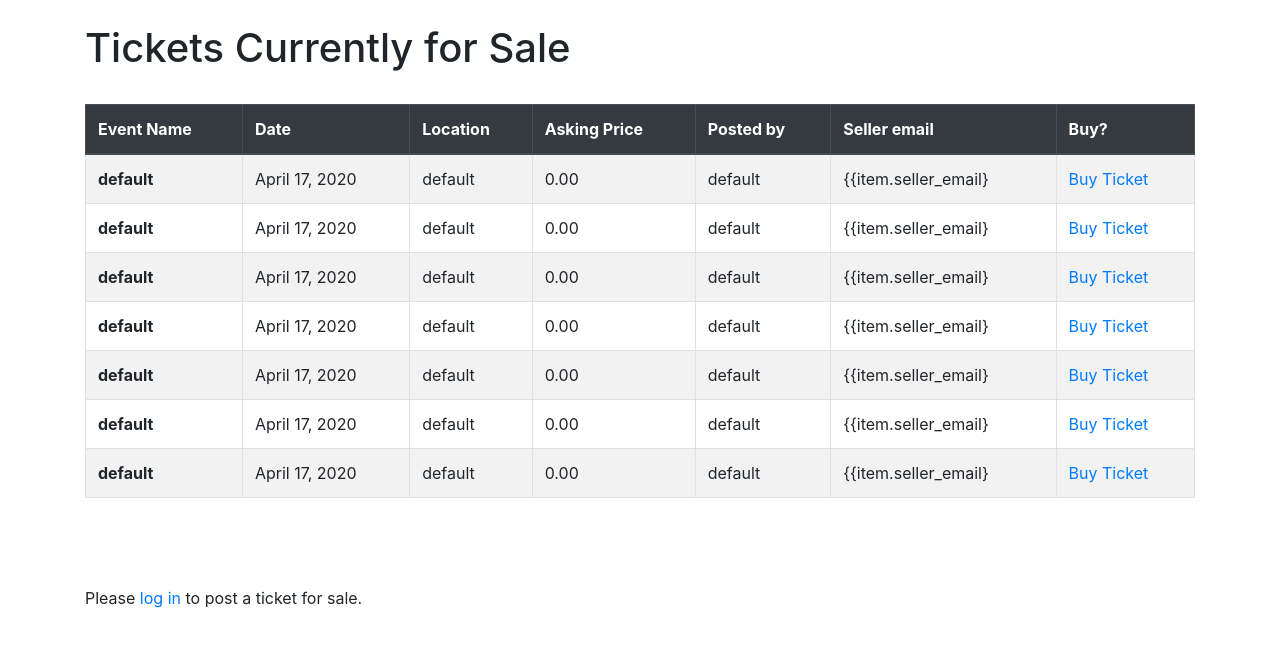
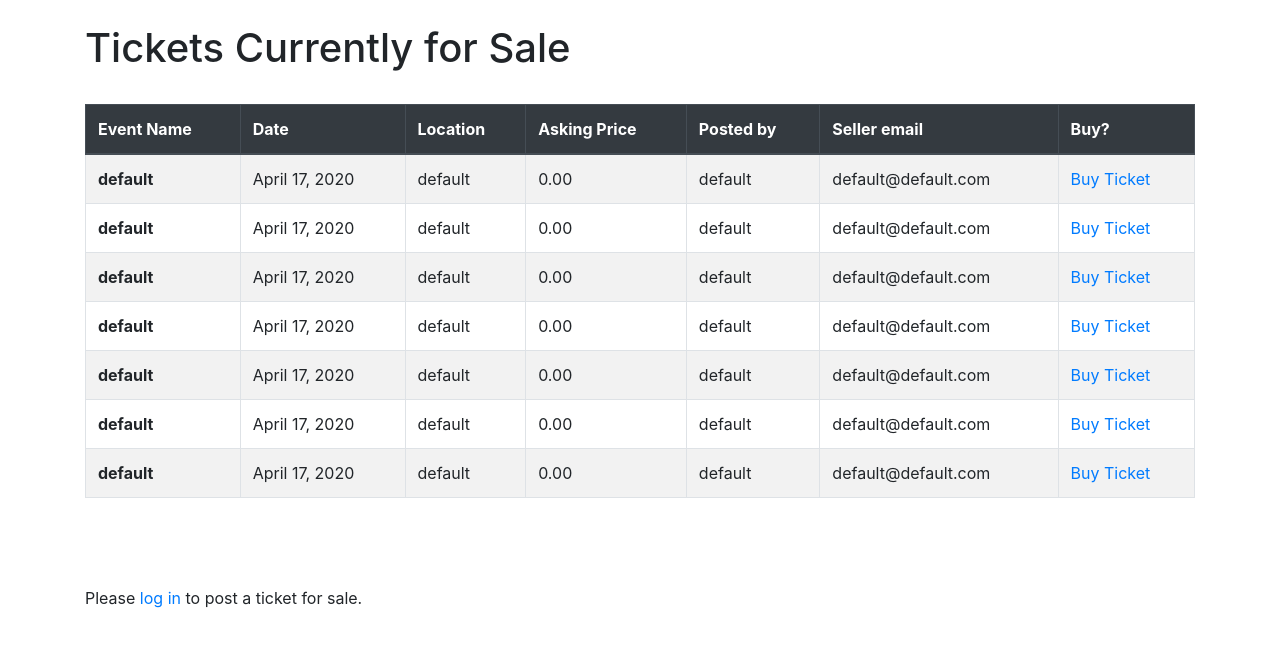
Before and after one commit to jalenjjbr/djangostock, a Django app: page /add_stock.html in a window 1280 px wide. Shown: the part 56-703 px from the top of the page. Run offline with Django 3.2, Linux system fonts and the light colour scheme; data comes from the database, SQL or seed files in the repository; some libraries are stand-ins or nearby versions.

Commit message:
fixed mistake in seller_email display

```diff
--- a/quotes/templates/add_stock.html
+++ b/quotes/templates/add_stock.html
@@ -27,7 +27,7 @@
                 <td>{{item.location}}</td>
                 <td>{{item.price}}</td>
                 <td>{{item.user_whole_name}}</td>
-                <td>{{item.seller_email}</td>
+                <td>{{item.seller_email}}</td>
                 <td> <a href="{% url 'delete' item.id %}">Buy Ticket</a> </td>
             </tr>
         {% endfor %}
```
